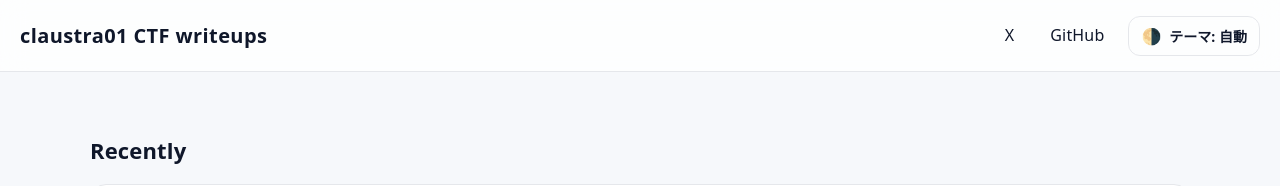
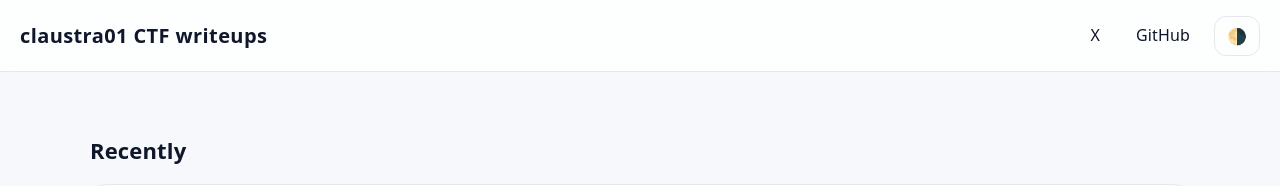
Before and after one commit to claustra01/my-ctf-writeups, a Jekyll site: the page built from index.md, in a window 1280 px wide. Shown: the top 186 px of the page. Built offline with Jekyll 4.4.1, drawn with Linux system fonts in a browser that asks for light colours.

Commit message:
chore: toggle button

```diff
--- a/_layouts/default.html
+++ b/_layouts/default.html
@@ -30,9 +30,8 @@
       <nav class="site-nav">
         <a class="nav-link" href="https://x.com/claustra01" target="_blank" rel="noopener">X</a>
         <a class="nav-link" href="https://github.com/claustra01" target="_blank" rel="noopener">GitHub</a>
-        <button class="theme-toggle" type="button" data-theme-toggle aria-label="テーマ切り替え">
+        <button class="theme-toggle" type="button" data-theme-toggle aria-label="Toggle theme">
           <span class="theme-toggle-icon" aria-hidden="true">🌗</span>
-          <span class="theme-toggle-label" data-theme-label>テーマ: 自動</span>
         </button>
       </nav>
     </header>
--- a/_layouts/writeup.html
+++ b/_layouts/writeup.html
@@ -30,9 +30,8 @@
       <nav class="site-nav">
         <a class="nav-link" href="https://x.com/claustra01" target="_blank" rel="noopener">X</a>
         <a class="nav-link" href="https://github.com/claustra01" target="_blank" rel="noopener">GitHub</a>
-        <button class="theme-toggle" type="button" data-theme-toggle aria-label="テーマ切り替え">
+        <button class="theme-toggle" type="button" data-theme-toggle aria-label="Toggle theme">
           <span class="theme-toggle-icon" aria-hidden="true">🌗</span>
-          <span class="theme-toggle-label" data-theme-label>テーマ: 自動</span>
         </button>
       </nav>
     </header>
--- a/assets/css/main.css
+++ b/assets/css/main.css
@@ -224,11 +224,6 @@ a:hover {
 
 .theme-toggle-icon {
   font-size: 16px;
-}
-
-.theme-toggle-label {
-  font-size: 14px;
-  white-space: nowrap;
 }
 
 .page-hero {
--- a/assets/js/theme.js
+++ b/assets/js/theme.js
@@ -2,7 +2,6 @@
   var storageKey = 'theme-preference';
   var root = document.documentElement;
   var toggle = document.querySelector('[data-theme-toggle]');
-  var label = document.querySelector('[data-theme-label]');
   var icon = document.querySelector('.theme-toggle-icon');
   var systemQuery = window.matchMedia('(prefers-color-scheme: dark)');
 
@@ -31,23 +30,23 @@
   }
 
   function updateToggleUI(mode) {
-    if (!toggle || !label || !icon) return;
+    if (!toggle || !icon) return;
 
     var resolved = mode || 'system';
-    var text = 'テーマ: 自動';
     var iconText = '🌗';
+    var labelText = 'Toggle theme (System)';
 
     if (resolved === 'light') {
-      text = 'テーマ: ライト';
       iconText = '☀️';
+      labelText = 'Toggle theme (Light)';
     } else if (resolved === 'dark') {
-      text = 'テーマ: ダーク';
       iconText = '🌙';
+      labelText = 'Toggle theme (Dark)';
     }
 
-    label.textContent = text;
     icon.textContent = iconText;
-    toggle.setAttribute('aria-label', text);
+    toggle.setAttribute('aria-label', labelText);
+    toggle.setAttribute('title', labelText);
   }
 
   function applyTheme(mode) {
```
